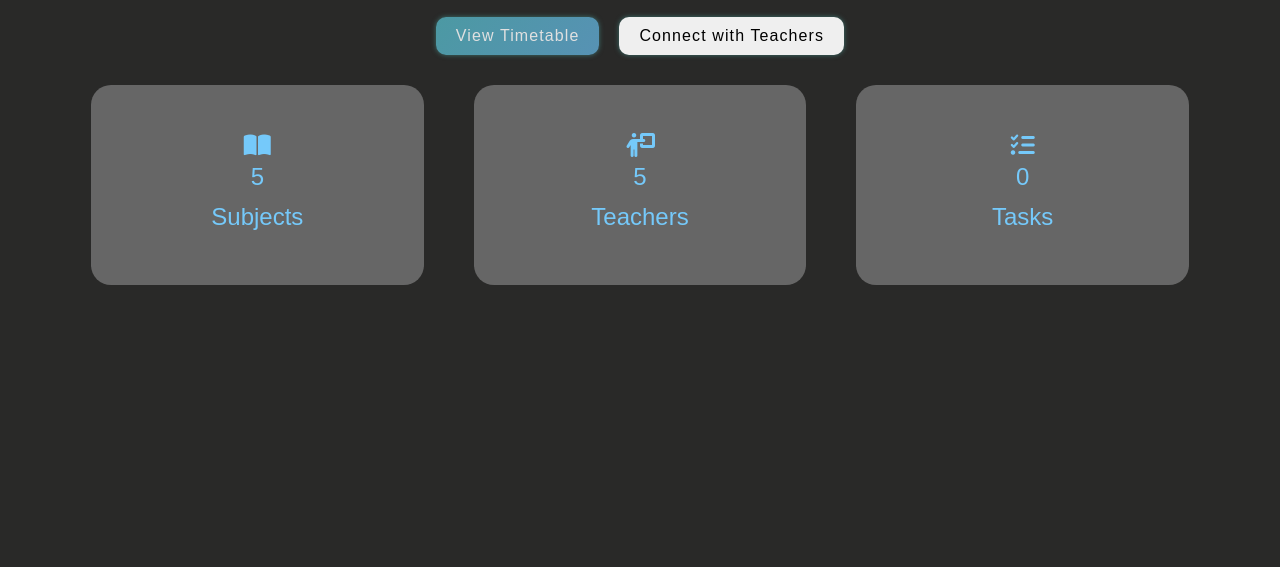
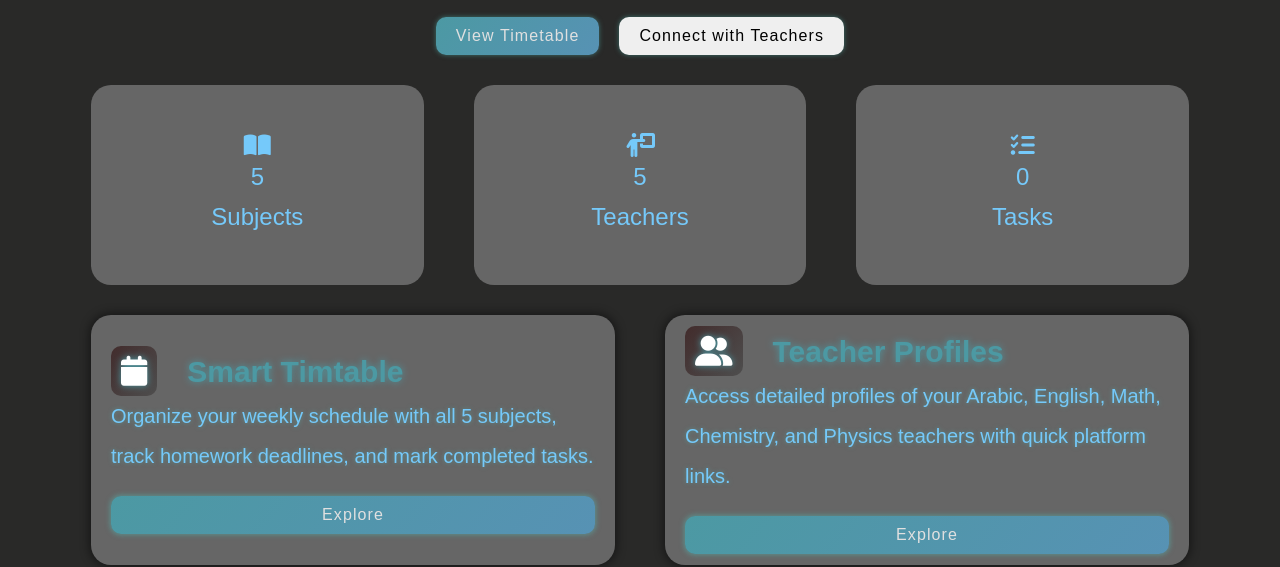
Before and after one commit to zyadglal/Study_hard, a plain HTML site: page index.html in a window 1280 px wide. Shown: the part 242-809 px from the top of the page. Drawn offline with Linux system fonts and the light colour scheme; a web font is replaced by a local one.

Commit message:
Add files via upload

```diff
--- a/css/my teacher.css
+++ b/css/my teacher.css
@@ -77,7 +77,6 @@ body ::selection{
     line-height: 45px;
 }
 .study33{
-    background-image: url("/kla.jpg");
     background-size: cover;
     width: 100%;
     height: 100%;
--- a/my teacher.js
+++ b/my teacher.js
@@ -33,38 +33,38 @@ if (bars && sidebar && dashboard) {
 
 
 
-// window.addEventListener('scroll', function () {
-//     const el1 = document.getElementById('smart_time');
-//     const el2 = document.getElementById('T-channels');
-//     const el3 = document.getElementById('element3');
-//     const el4 = document.getElementById('element4');
-//     const el5 = document.getElementById('element5');
-//     const el6 = document.getElementById('homework-input');
-//     const el7 = document.getElementById('num');
-//     const el8 = document.getElementById('element8');
-//     const el9 = document.getElementById('progress');
-//     const el10 = document.getElementById('element10');
-//     const el11 = document.getElementById('element11');
-//     const el12 = document.getElementById('element12');
-//     const el13 = document.getElementById('element13');
-//     const el14 = document.getElementById('element14');
-//     const el15 = document.getElementById('element15');
-//     const el16 = document.getElementById('total');
-//     const el17 = document.getElementById('comp');
-//     const el18 = document.getElementById('rem');
-//     const el19 = document.getElementById('progres2s');
-//     [el1, el2, el3, el4, el5, el6, el7, el8, el9, el10, el11, el12, el13, el14, el15, el16, el17, el18, el19].forEach(el => {
-//         if (el) {
-//             const rect = el.getBoundingClientRect();
-//             if (rect.top < window.innerHeight - 180) {
-//                 el.classList.add('visible');
-//             } else {
-//                 el.classList.remove('visible');
-//             }
-//         }
-//     });
+window.addEventListener('scroll', function () {
+    const el1 = document.getElementById('smart_time');
+    const el2 = document.getElementById('T-channels');
+    const el3 = document.getElementById('element3');
+    const el4 = document.getElementById('element4');
+    const el5 = document.getElementById('element5');
+    const el6 = document.getElementById('homework-input');
+    const el7 = document.getElementById('num');
+    const el8 = document.getElementById('element8');
+    const el9 = document.getElementById('progress');
+    const el10 = document.getElementById('element10');
+    const el11 = document.getElementById('element11');
+    const el12 = document.getElementById('element12');
+    const el13 = document.getElementById('element13');
+    const el14 = document.getElementById('element14');
+    const el15 = document.getElementById('element15');
+    const el16 = document.getElementById('total');
+    const el17 = document.getElementById('comp');
+    const el18 = document.getElementById('rem');
+    const el19 = document.getElementById('progres2s');
+    [el1, el2, el3, el4, el5, el6, el7, el8, el9, el10, el11, el12, el13, el14, el15, el16, el17, el18, el19].forEach(el => {
+        if (el) {
+            const rect = el.getBoundingClientRect();
+            if (rect.top < window.innerHeight - 180) {
+                el.classList.add('visible');
+            } else {
+                el.classList.remove('visible');
+            }
+        }
+    });
 
-// });
+});
 
 
 
```
Also changed, not shown: project-timetable/index.html (+3 -3 lines).
